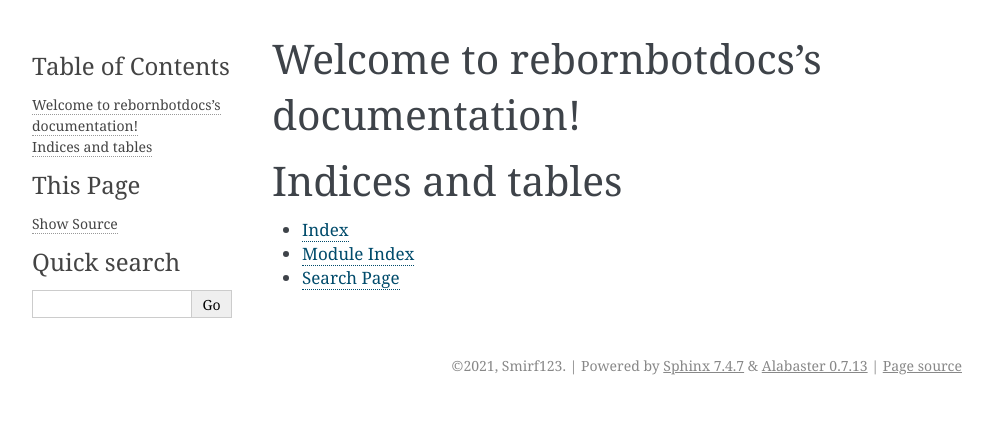
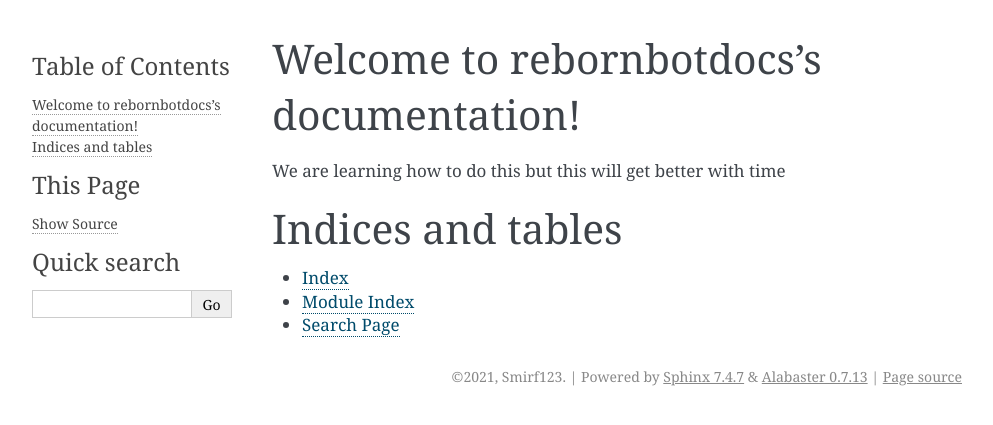
Before and after one commit to Smirf123/rebornbotdocs, a Sphinx documentation site: the page built from docs/index.rst, in a window 1280 px wide. Shown: the top 425 px of the page, without its empty margins (148-1141 px from the left). Built offline with Sphinx 7.4.7, drawn with Linux system fonts in a browser that asks for light colours.

Commit message:
Update index.rst

```diff
--- a/docs/index.rst
+++ b/docs/index.rst
@@ -10,6 +10,7 @@
    :maxdepth: 2
    :caption: Contents:
 
+We are learning how to do this but this will get better with time
 
 
 Indices and tables
```
